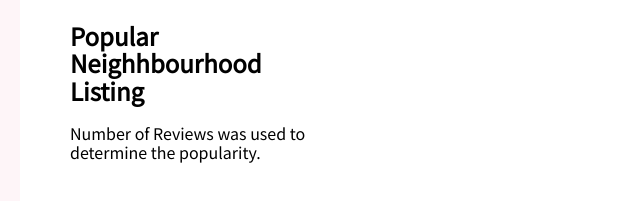
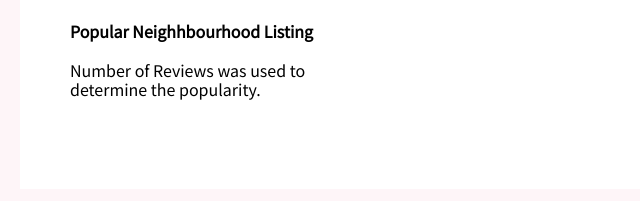
Before and after one commit to Lingli308/FIT3179, a plain HTML site: page DV2.html in a window 1280 px wide. Shown: the part 131-332 px from the top of the page, without its empty margins (145-785 px from the left). Drawn offline with nearby package versions, Linux system fonts and the light colour scheme; a script that the page names is missing.

Commit message:
Update DV2.html

```diff
--- a/DV2.html
+++ b/DV2.html
@@ -33,7 +33,7 @@
             .vis-container{
               width: 100%;
             }
-            .description h2, h1{
+            .description h2, h1, h4{
               margin-top:0px;
             }
             .description-right {
@@ -67,7 +67,7 @@
             <div class="pure-g">
                 <div class="pure-u-1-3">
                   <div class="description description-left">
-                    <h2>Popular Neighhbourhood Listing</h2>
+                    <h4>Popular Neighhbourhood Listing</h4>
                     <p>Number of Reviews was used to determine the popularity.</p>
                   </div>
                 </div>
```
